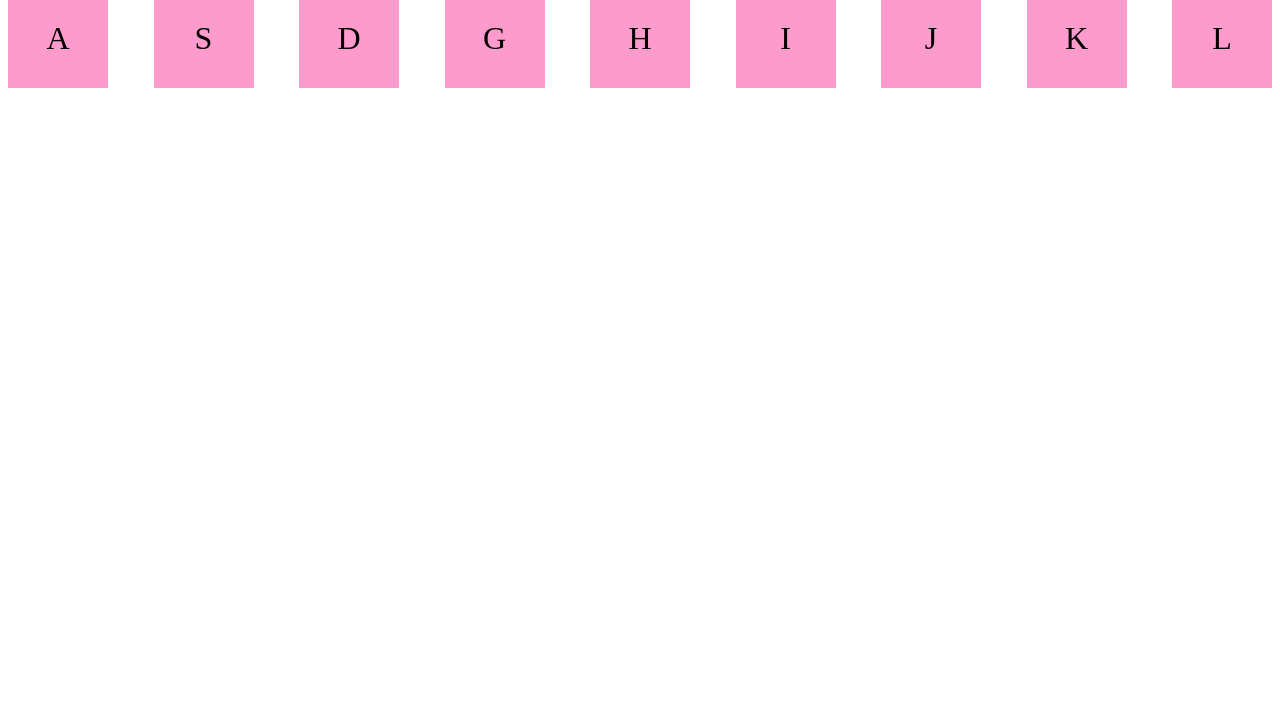
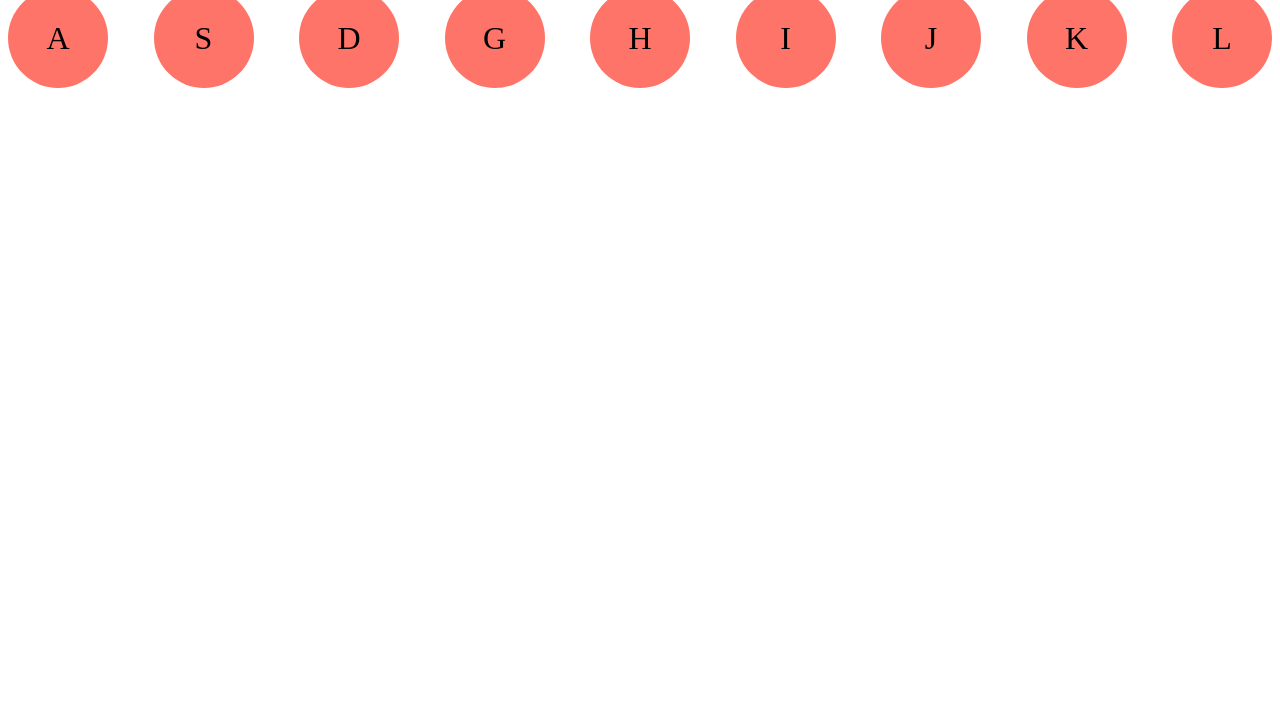
Before and after one commit to Roseira1212/BATERIA-html, a plain HTML site: page index.html in a window 1280 px wide. Shown: the part 81-800 px from the top of the page. Drawn offline with Linux system fonts and the light colour scheme.

Commit message:
Fix CSS syntax errors and update styles

```diff
--- a/style.css
+++ b/style.css
@@ -14,13 +14,13 @@ body{
     height: 100px;
     align-items: center;
     justify-content: center;
-    background-color: rgb(253, 156, 204);
+    background-color: rgb(273, 116, 104);
     font-size: 2rem;
-    border: 4px rgb(255, 162, 253)
+    border: 4px rgb(155, 262, 153);
     border-radius: 100px;
 }
 .key:hover{
-    background-color: rgb(255, 110, 188);
+    background-color: rgb(255, 210, 288);
 }
 .container{
  width: 100%;
```
